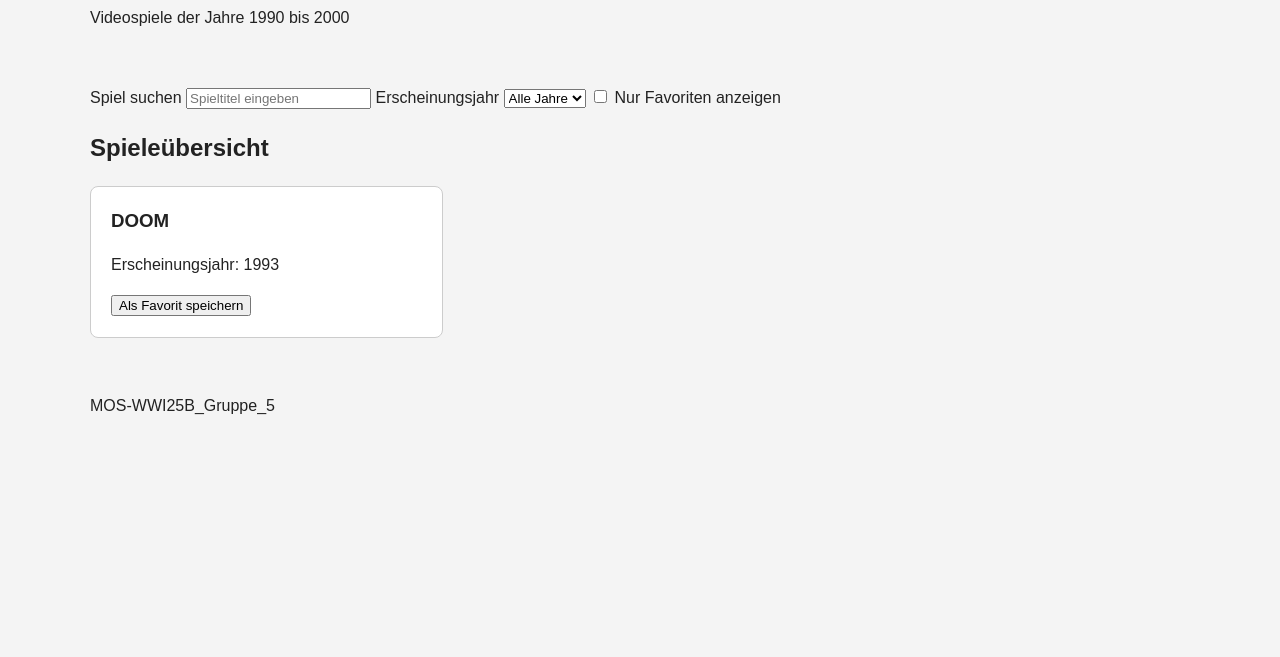
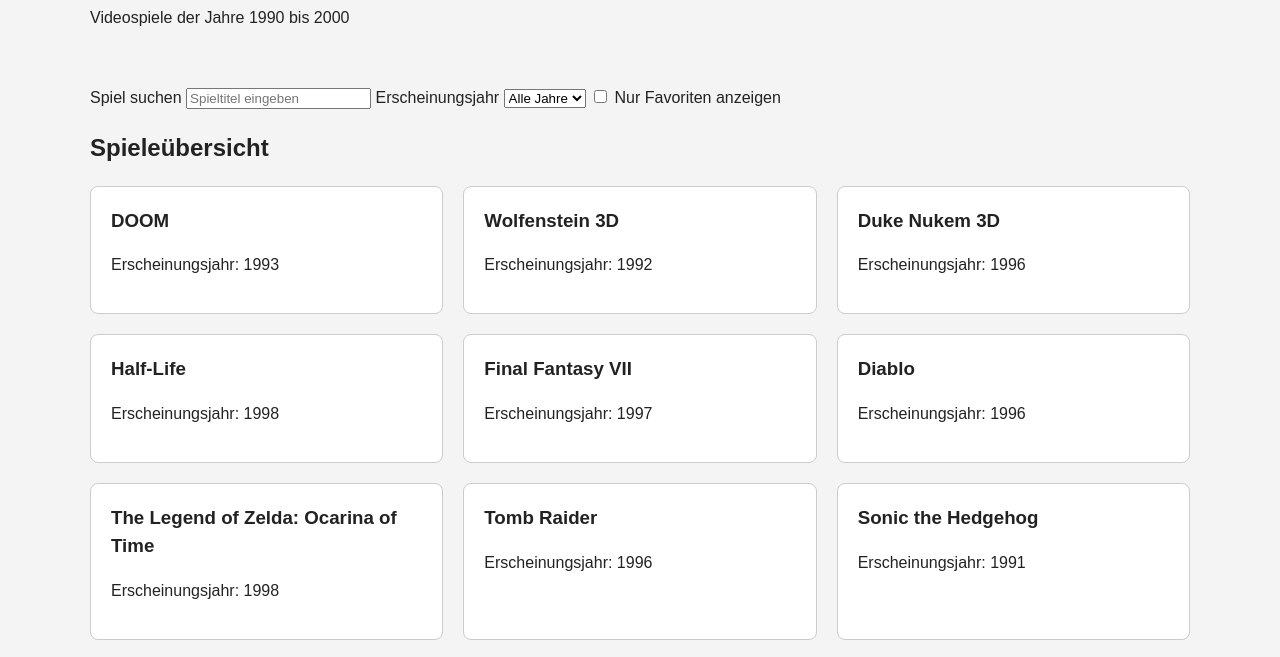
Before and after one commit to chrissy2005/Fortgeschrittene-Systementwicklung-II, a plain HTML site: page index.html in a window 1280 px wide. Shown: the part 109-766 px from the top of the page. Drawn offline with Linux system fonts and the light colour scheme.

Commit message:
Render game cards frome games.js

```diff
--- a/catalog.js
+++ b/catalog.js
@@ -1 +1,23 @@
 /* MOS-WWI25B_Gruppe_5 */
+
+const gameList = document.querySelector("#game-list");
+
+function renderGames(gameEntries) {
+    gameList.replaceChildren();
+
+    gameEntries.forEach((game) => {
+        const card = document.createElement("article");
+        card.className = "game-card";
+
+        const title = document.createElement("h3");
+        title.textContent = game.title;
+
+        const year = document.createElement("p");
+        year.textContent = `Erscheinungsjahr: ${game.year}`;
+
+        card.append(title, year);
+        gameList.append(card);
+    });
+}
+
+renderGames(games);
--- a/index.html
+++ b/index.html
@@ -46,13 +46,8 @@
             <label for="favorites-only">Nur Favoriten anzeigen</label>
             <section>
                 <h2>Spieleübersicht</h2>
-                <div id="game-list" class="game-grid">
-                    <article class="game-card">
-                        <h3>DOOM</h3>
-                        <p>Erscheinungsjahr: 1993</p>
-                        <button type="button">Als Favorit speichern</button>
-                    </article>
-                </div>
+                <div id="game-list" class="game-grid"></div>
+                <p id="result-status" role="status" aria-live="polite"></p>
             </section>
 
         </main>
```
